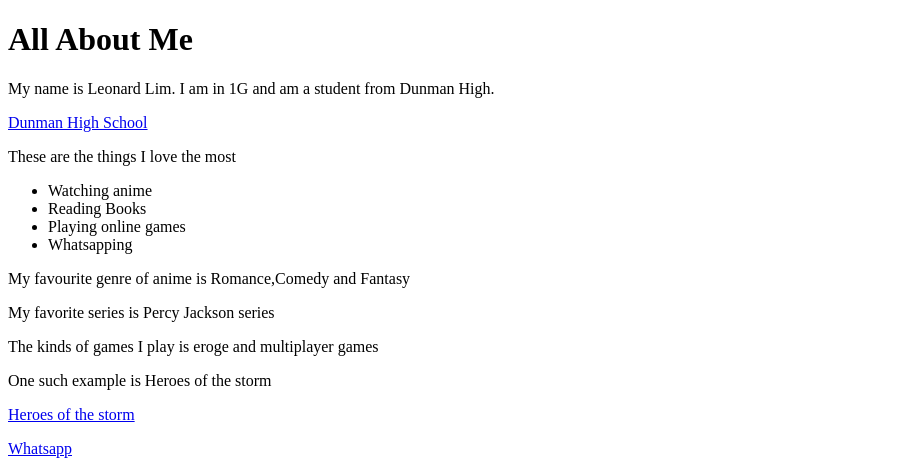
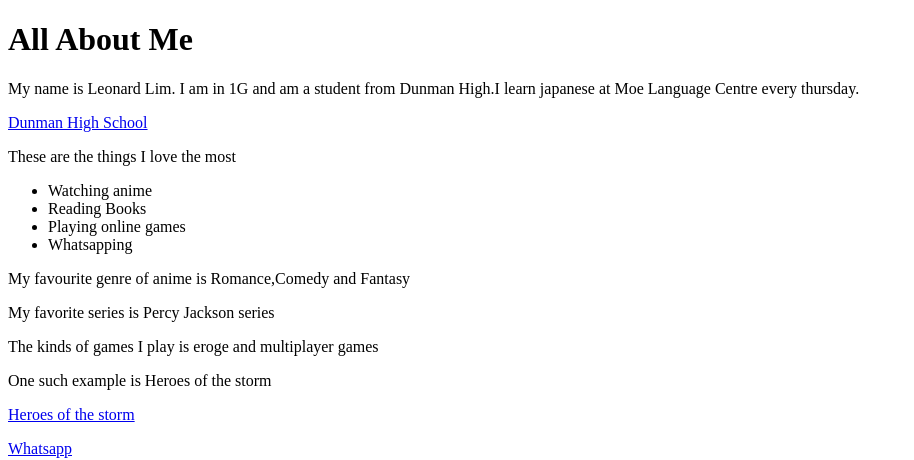
Before and after one commit to Kagamine-Len/Kagamine-len.github.io, a plain HTML site: page index.html in a window 1280 px wide. Shown: the top 460 px of the page, without its empty margins (0-914 px from the left). Drawn offline with Linux system fonts and the light colour scheme.

Commit message:
Update index.html

```diff
--- a/index.html
+++ b/index.html
@@ -3,7 +3,7 @@
 <body>
 <h1> All About Me</h1>
 <title>My website </title>
-<p>My name is Leonard Lim. I am in 1G and am a student from Dunman High.</p>
+<p>My name is Leonard Lim. I am in 1G and am a student from Dunman High.I learn japanese at Moe Language Centre every thursday.</p>
 <a href ="http://dunmanhigh.moe.edu.sg/">Dunman High School </a>
 <p>These are the things I love the most</p>
 <ul>
```
